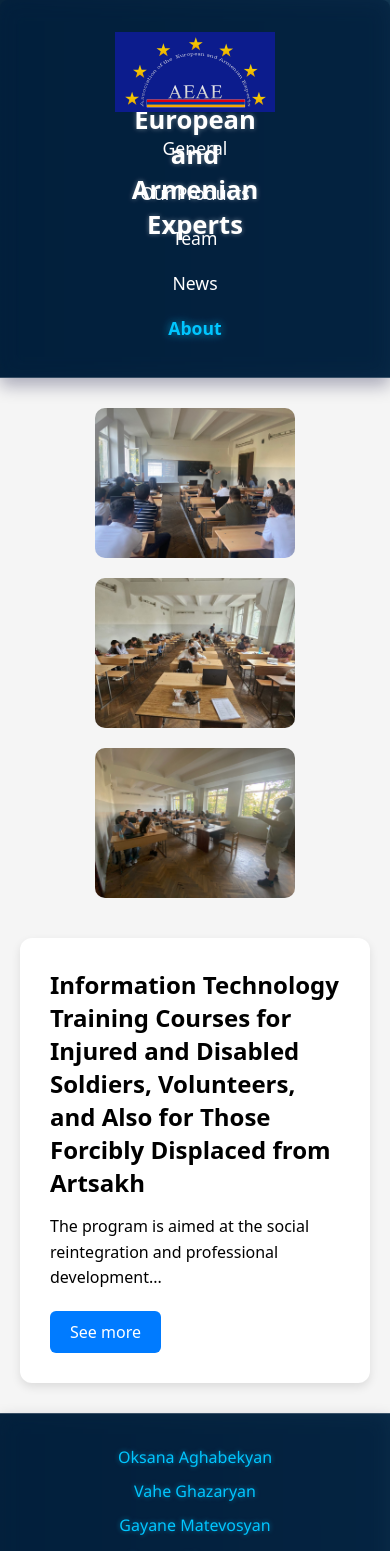
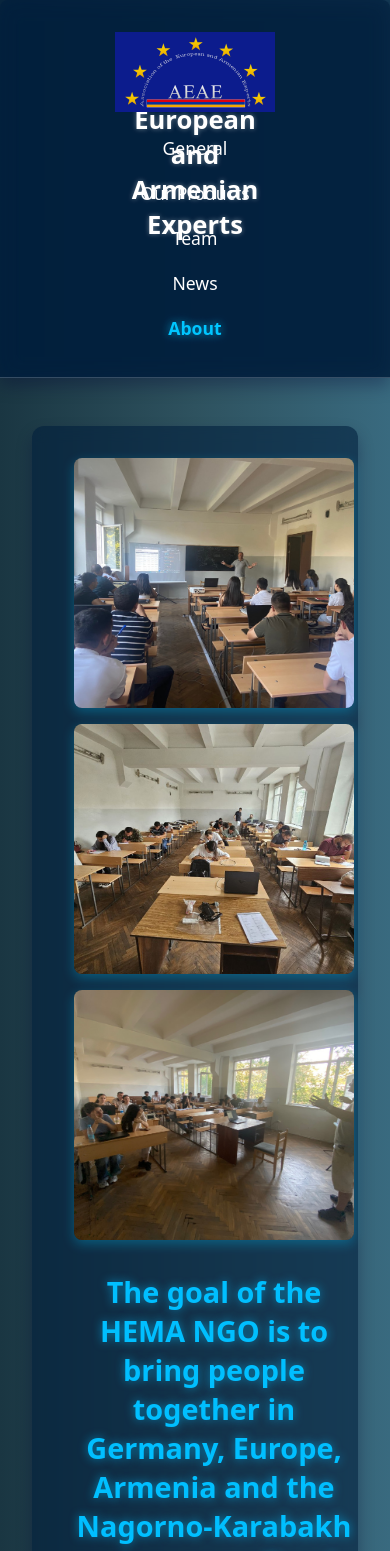
Before and after one commit to oksy-y/haykong-project, a React (Vite) app in the folder haykong/: page /about in a window 390 px wide. Shown: the top 1551 px of the page. Built offline with nearby package versions, Linux system fonts and the light colour scheme.

Commit message:
final changes

```diff
--- a/haykong/src/App.jsx
+++ b/haykong/src/App.jsx
@@ -5,7 +5,7 @@ import Home from "./pages/homepage";
 import About from './pages/about';
 import OurProducts from './pages/ourProducts';
 import EachProductPage from './pages/eachProduct';
-// import News from './pages/news';
+import News from './pages/news';
 import Teams from './pages/team';
 
 function App() {
@@ -19,7 +19,7 @@ function App() {
             <Route path="/our-products" element={<OurProducts />} />
             <Route path="/product/:id" element={<EachProductPage />} />
             <Route path="/team" element={<Teams />} />
-            {/* <Route path="/news" element={<News />} /> */}
+            <Route path="/news" element={<News />} />
             <Route path="/about" element={<About />} />
           </Routes>
         </div>
--- a/haykong/src/about/about.css
+++ b/haykong/src/about/about.css
@@ -1,55 +1,111 @@
 .about-container {
-  padding: 30px 20px;
-  background-color: #f5f5f5;
+  width: 100%;
+  padding: 3rem 2rem;
+  background: linear-gradient(to right, #1a3642, #2e525f, #396a7f);
+  box-sizing: border-box;
+  min-height: 100vh;
+  color: white;
 }
 
 .about-main-content {
   display: flex;
-  justify-content: center;
-  gap: 40px;
+  flex-wrap: wrap;
+  gap: 2rem;
+  max-width: 1200px;
+  margin: 0 auto;
   align-items: flex-start;
-  flex-wrap: wrap;
+  background: rgba(0, 30, 60, 0.6);
+  backdrop-filter: blur(8px);
+  padding: 2rem;
+  border-radius: 12px;
+  box-shadow: 0 8px 16px rgba(0, 0, 50, 0.3);
 }
 
 .about-image-column {
+  flex: 1;
+  min-width: 280px;
   display: flex;
   flex-direction: column;
-  gap: 20px;
+  gap: 1rem;
 }
 
 .about-image {
-  width: 200px;
-  height: 150px;
+  width: 100%;
+  height: 300px;
   object-fit: cover;
-  border-radius: 10px;
+  border-radius: 8px;
+  box-shadow: 0 4px 12px rgba(0, 198, 255, 0.3);
+  transition: transform 0.3s ease;
+}
+
+.about-image:hover {
+  transform: scale(1.02);
 }
 
 .about-text-block {
-  max-width: 500px;
-  background-color: #fff;
-  padding: 30px;
-  border-radius: 12px;
-  box-shadow: 0 4px 10px rgba(0,0,0,0.1);
+  flex: 2;
+  min-width: 300px;
 }
 
 .about-title {
-  font-size: 24px;
-  margin-bottom: 15px;
-  color: black;
+  font-size: 1.8rem;
+  font-weight: bold;
+  color: #00bfff;
+  text-shadow: 0 0 10px rgba(0, 191, 255, 0.6);
+  margin-bottom: 1rem;
 }
 
 .about-text {
-  font-size: 16px;
-  line-height: 1.6;
-  margin-bottom: 20px;
-  color: black;
+  font-size: 1.1rem;
+  line-height: 1.7;
+  color: #ffffff;
+  margin-bottom: 1rem;
+  text-shadow: 0 0 4px rgba(255, 255, 255, 0.1);
 }
 
 .about-link {
   display: inline-block;
-  padding: 10px 20px;
-  background-color: #007bff;
-  color: #fff;
-  border-radius: 6px;
   text-decoration: none;
+  color: #00c6ff;
+  font-weight: bold;
+  position: relative;
+  padding-bottom: 3px;
+  transition: color 0.3s ease;
 }
+
+.about-link::after {
+  content: '';
+  position: absolute;
+  width: 0%;
+  height: 2px;
+  bottom: 0;
+  left: 0;
+  background: #00c6ff;
+  transition: width 0.3s;
+}
+
+.about-link:hover {
+  color: #00e0ff;
+}
+
+.about-link:hover::after {
+  width: 100%;
+}
+
+
+@media (max-width: 768px) {
+  .about-main-content {
+    flex-direction: column;
+    align-items: center;
+  }
+
+  .about-title,
+  .about-text,
+  .about-link {
+    text-align: center;
+  }
+
+  .about-image {
+    height: 250px;
+  }
+}
--- a/haykong/src/about/about.jsx
+++ b/haykong/src/about/about.jsx
@@ -16,11 +16,9 @@ const About = () => {
 
         <div className="about-text-block">
           <h2 className="about-title">
-            Information Technology Training Courses for Injured and Disabled Soldiers, Volunteers, and Also for Those Forcibly Displaced from Artsakh
-          </h2>
+            The goal of the HEMA NGO is to bring people together in Germany, Europe, Armenia and the Nagorno-Karabakh region, as well as in the Armenian Diaspora, by promoting mutual understanding between different cultures. </h2>
           <p className="about-text">
-            The program is aimed at the social reintegration and professional development...
-          </p>
+            In the context of the above, the HEMA NGO pursues an intermediate goal of recruiting specialists from various fields in Germany, other European countries, the Republic of Armenia and the Nagorno-Karabakh Republic, combining their knowledge and abilities, as well as creating a platform for communication between them for the effective use of professional potential, contributing to the development of both Armenia and Nagorno-Karabakh, as well as the preservation of Armenian identity in the European-Armenian Diaspora. This unification of specialists results in interdisciplinary programs that can be implemented both in the Republic of Armenia and the Nagorno-Karabakh Republic, as well as in European-Armenian communities. The above-mentioned interdisciplinary connection increases the quality of cooperation between specialists and multiplies the effective use of existing potential. At the same time, it provides everyone with the opportunity to invest their own abilities and knowledge as much as possible in the development of culture, education, science, economy and society in general, and to build a programmatic bridge between Germany, other European countries, the Republic of Armenia and Nagorno-Karabakh.          </p>
           <a href="https://aeae.eu/hy/ankuendigung/702" className="about-link">See more</a>
         </div>
       </div>
--- a/haykong/src/eachProduct/eachProduct.jsx
+++ b/haykong/src/eachProduct/eachProduct.jsx
@@ -12,7 +12,7 @@ const images = {
 };
 
 const descriptions = {
-  one: 'sdfgse',
+  one: "This project involves the development of a robot car that can recognize and follow a line using a machine learning model. The objective is to enable the robot to detect a path on the ground and make appropriate movement decisions in real time.The system is based on five movement classes: go Left, Go Right, Go Forward, Stop and Srot (stop and rotate in place). Training data was collected through the robot's camera while the car was manually guided along the path. Each frame was labeled with the corresponding action class.The collected images were preprocessed by converting them to grayscale and resizing them to prepare the data for model training. Afterward, the dataset was split into training and testing sets. The model was trained and evaluated, achieving an accuracy of 97%, indicating reliable performance in classifying movement directions.This project showcases the use of computer vision and machine learning to enable a robot car to follow a line autonomously and make movement decisions in real time.",
   two: 'asgfres',
   three: 'sergserg',
 };
--- a/haykong/src/footer/footer.css
+++ b/haykong/src/footer/footer.css
@@ -1,6 +1,6 @@
 .footerContainer {
   width: 100%;
-  max-width: 1600px;
+  /* max-width: 1600px;  */
   /* margin: 4rem auto auto; */
   padding: 2rem 3rem;
   background: rgba(0, 30, 60, 0.5);
--- a/haykong/src/news/news.css
+++ b/haykong/src/news/news.css
@@ -0,0 +1,21 @@
+.new-container {
+  height: 100vh;
+  display: flex;
+  flex-direction: column;
+  justify-content: center;
+  align-items: center;
+  background: linear-gradient(to right, #1a3642, #2e525f, #396a7f);
+  text-align: center;
+}
+
+.new-message {
+  font-size: 32px;
+  color: #ffffff;
+  text-shadow: 0 0 10px rgba(255, 255, 255, 0.6);
+}
+
+.new-subtext {
+  font-size: 18px;
+  color: #d0d0d0;
+  text-shadow: 0 0 5px rgba(255, 255, 255, 0.3);
+}
--- a/haykong/src/news/news.jsx
+++ b/haykong/src/news/news.jsx
@@ -0,0 +1,13 @@
+import React from 'react';
+import './news.css';
+
+const NewsPage = () => {
+  return (
+    <div className="new-container">
+      <h1 className="new-message">There is nothing here... yet.</h1>
+      <p className="new-subtext">This section is under construction.</p>
+    </div>
+  );
+};
+
+export default NewsPage;
--- a/haykong/src/ourProducts/ourProducts.jsx
+++ b/haykong/src/ourProducts/ourProducts.jsx
@@ -20,7 +20,7 @@ const Products = () => {
     <div className="teamPageWrapper">
       <h1>Our products</h1>
       <div className="teamGrid">
-        <Card image={first} name="one" desc="sdfgse" id="one" />
+        <Card image={first} name="Car Line Follower" desc="Irina Vardanyan" id="one" />
         <Card image={''} name="two" desc="asgfres" id="two" />
         <Card image={''} name="three" desc="sergserg" id="three" customClass="centeredCard" />
       </div>
--- a/haykong/src/pages/news.jsx
+++ b/haykong/src/pages/news.jsx
@@ -0,0 +1,16 @@
+import React from 'react';
+import Navbar from '../navbar/navbar';
+import Footer from '../footer/footer';
+import NewsPage from '../news/news';
+
+const News = () => {
+  return (
+    <>
+      <Navbar />
+      <NewsPage />
+      <Footer/>
+    </>
+  );
+};
+
+export default News;
--- a/haykong/src/team/team.jsx
+++ b/haykong/src/team/team.jsx
@@ -25,6 +25,8 @@ import aharon from '../assets/aharon.jpg';
 import garik from '../assets/garik.jpg';
 import arayik from '../assets/arayik.jpg';
 import aren from '../assets/aren.jpg';
+import andranik from '../assets/andranik.jpg';
+import nerses from '../assets/nerses.jpg';
 
 
 const Team = () => {
@@ -71,7 +73,7 @@ const Team = () => {
   ];
 
   const devopsStudents = [
-    { name: 'Nerses', surname: 'Mezhlumyan', image: '/' },
+    { name: 'Nerses', surname: 'Mezhlumyan', image: nerses },
     { name: 'Aren', surname: 'Movsesyan', image: aren },
   ];
 
@@ -83,8 +85,8 @@ const Team = () => {
     { name: 'Mane', surname: 'Khanazaryan', image: mane },
     { name: 'Aren', surname: 'Movsesyan', image: aren },
     { name: 'Anush', surname: 'Sargsyan', image: anush },
-    { name: 'Nerses', surname: 'Mezhlumyan', image: '/' },
-    { name: 'Andranik', surname: 'Simonyan', image: '/' },
+    { name: 'Nerses', surname: 'Mezhlumyan', image: nerses },
+    { name: 'Andranik', surname: 'Simonyan', image: andranik },
     { name: 'Artyom', surname: 'Manasyan', image: artyom },
   ];
 
```
Also changed, not shown: haykong/src/assets/andranik.jpg (added), haykong/src/assets/nerses.jpg (added).
